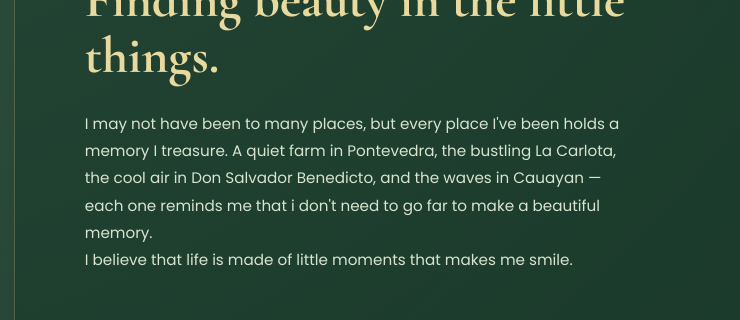
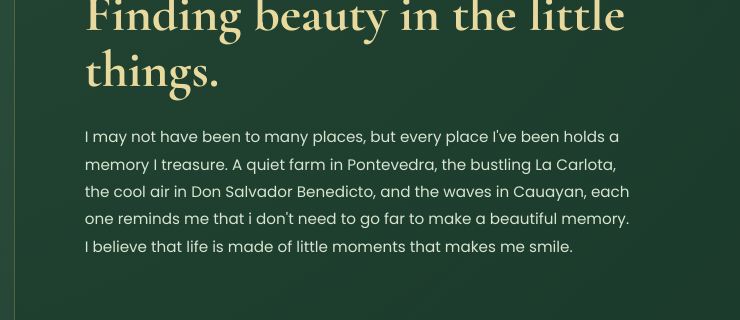
Before and after one commit to marielmangao/Personal-Portfolio, a plain HTML site: page index.html in a window 1280 px wide. Shown: the part 2688-3008 px from the top of the page, 540-1280 px from the left. Drawn offline with nearby package versions, Linux system fonts and the light colour scheme.

Commit message:
change a sentence and add images

```diff
--- a/index.html
+++ b/index.html
@@ -87,7 +87,7 @@
                 <div class="about-text">
                     <p class="eyebrow"> ♡ 4 Pics, 1 Meaning ♡ </p>
                     <h3>Finding beauty in the little things.</h3>
-                    <p>I may not have been to many places, but every place I've been holds a memory I treasure. A quiet farm in Pontevedra, the bustling La Carlota, the cool air in Don Salvador Benedicto, and the waves in Cauayan — each one reminds me that i don't need to go far to make a beautiful memory.</p>
+                    <p>I may not have been to many places, but every place I've been holds a memory I treasure. A quiet farm in Pontevedra, the bustling La Carlota, the cool air in Don Salvador Benedicto, and the waves in Cauayan, each one reminds me that i don't need to go far to make a beautiful memory.</p>
                     <p>I believe that life is made of little moments that makes me smile.</p>
                 </div>
             </div>
```
Also changed, not shown: assets/seventeen.png (added), assets/sixteen.png (added), 3 other files.
